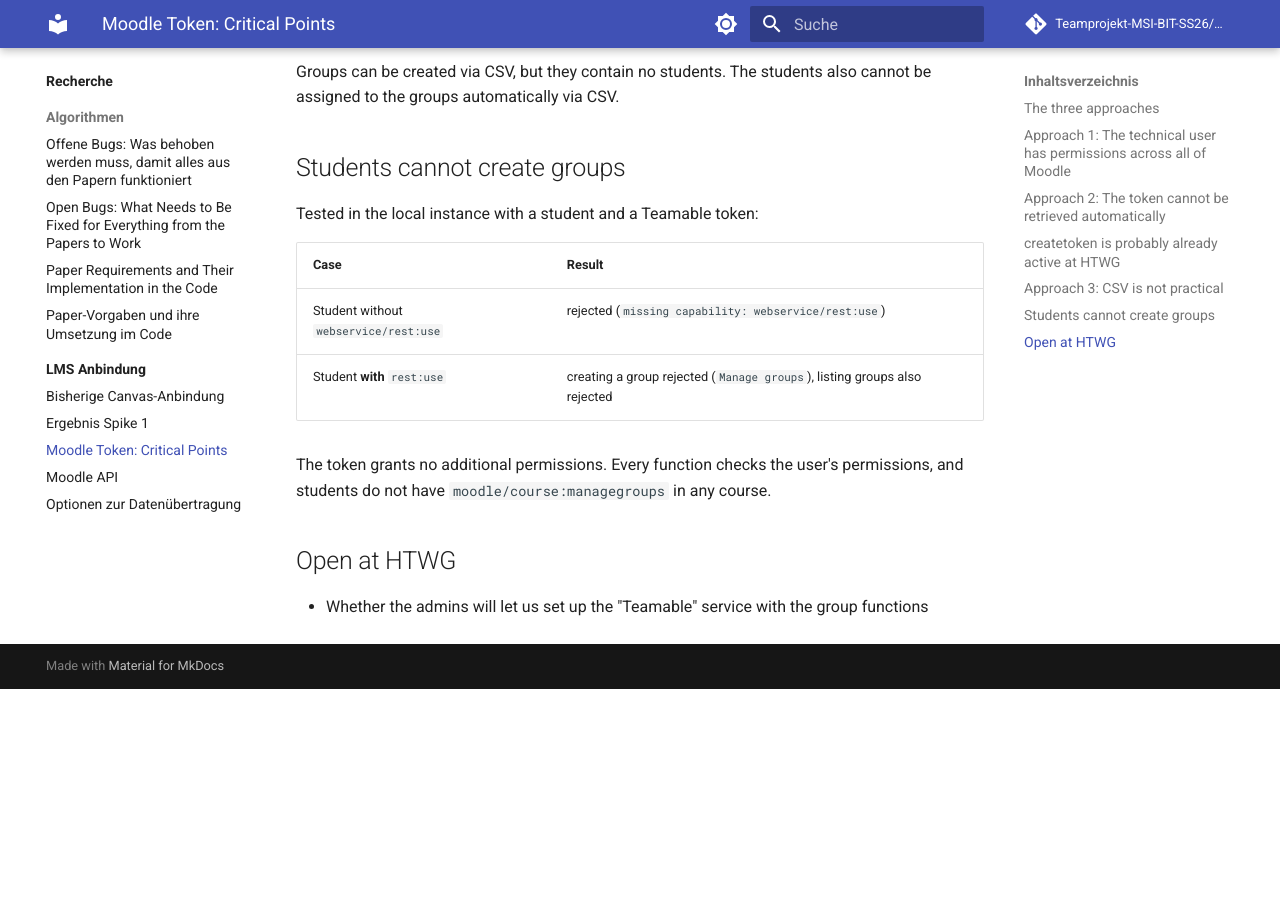
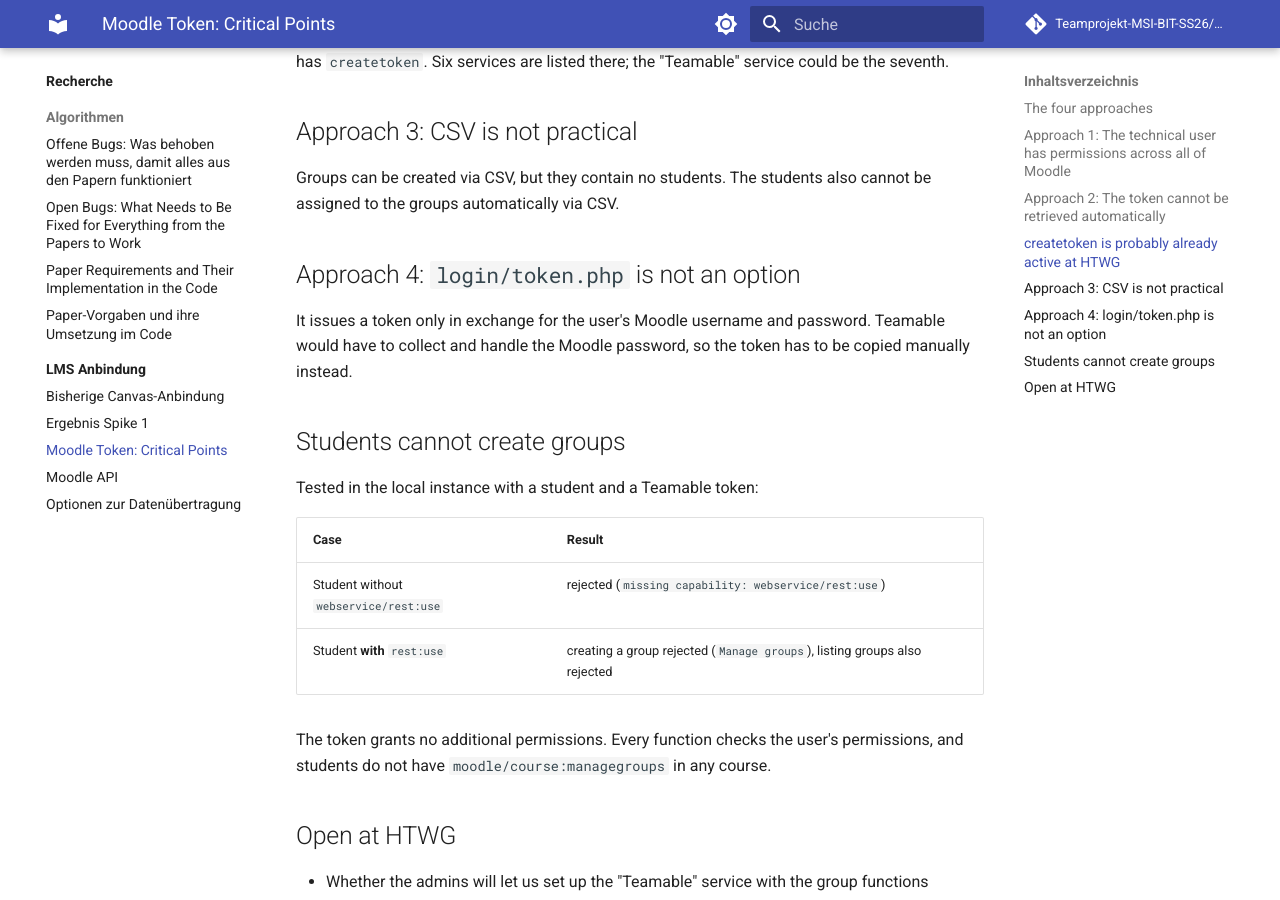
Before and after one commit to Teamprojekt-MSI-BIT-SS26/documentation, an MkDocs documentation site: the page built from docs/recherche/LMS-Anbindung/moodle-api-key-problem.md, in a window 1280 px wide and 900 px high, scrolled down 1323 px. Built offline with MkDocs 1.6.1 and Material for MkDocs 9.7.7, drawn with Linux system fonts in a browser that asks for light colours; comment, search, counter and statistics services are not loaded; before the commit the page ends 2012 px from its top, so only the background shows below that; some of the changed text lies outside the part shown.

Commit message:
token.php added

```diff
--- a/docs/recherche/LMS-Anbindung/moodle-api-key-problem.md
+++ b/docs/recherche/LMS-Anbindung/moodle-api-key-problem.md
@@ -2,13 +2,14 @@
 
 Applies to Moodle 4.5 (HTWG). Tests were done in a local Moodle instance, not at HTWG.
 
-## The three approaches
+## The four approaches
 
 | # | Approach | Token's permissions | Token needed |
 |---|---|---|---|
 | 1 | Service token (technical user) | All courses | yes, once in the backend |
 | 2 | Personal token (teacher) | Only the teacher's courses | yes, per teacher |
 | 3 | CSV export | - | no |
+| 4 | `login/token.php` | Only the teacher's courses | yes, requested with the teacher's Moodle password |
 
 
 ## Approach 1: The technical user has permissions across all of Moodle
@@ -34,6 +35,10 @@ The token box on the security keys page only appears if web services are enabled
 
 Groups can be created via CSV, but they contain no students. The students also cannot be assigned to the groups automatically via CSV.
 
+## Approach 4: `login/token.php` is not an option
+
+It issues a token only in exchange for the user's Moodle username and password. Teamable would have to collect and handle the Moodle password, so the token has to be copied manually instead.
+
 ## Students cannot create groups
 
 Tested in the local instance with a student and a Teamable token:
```
